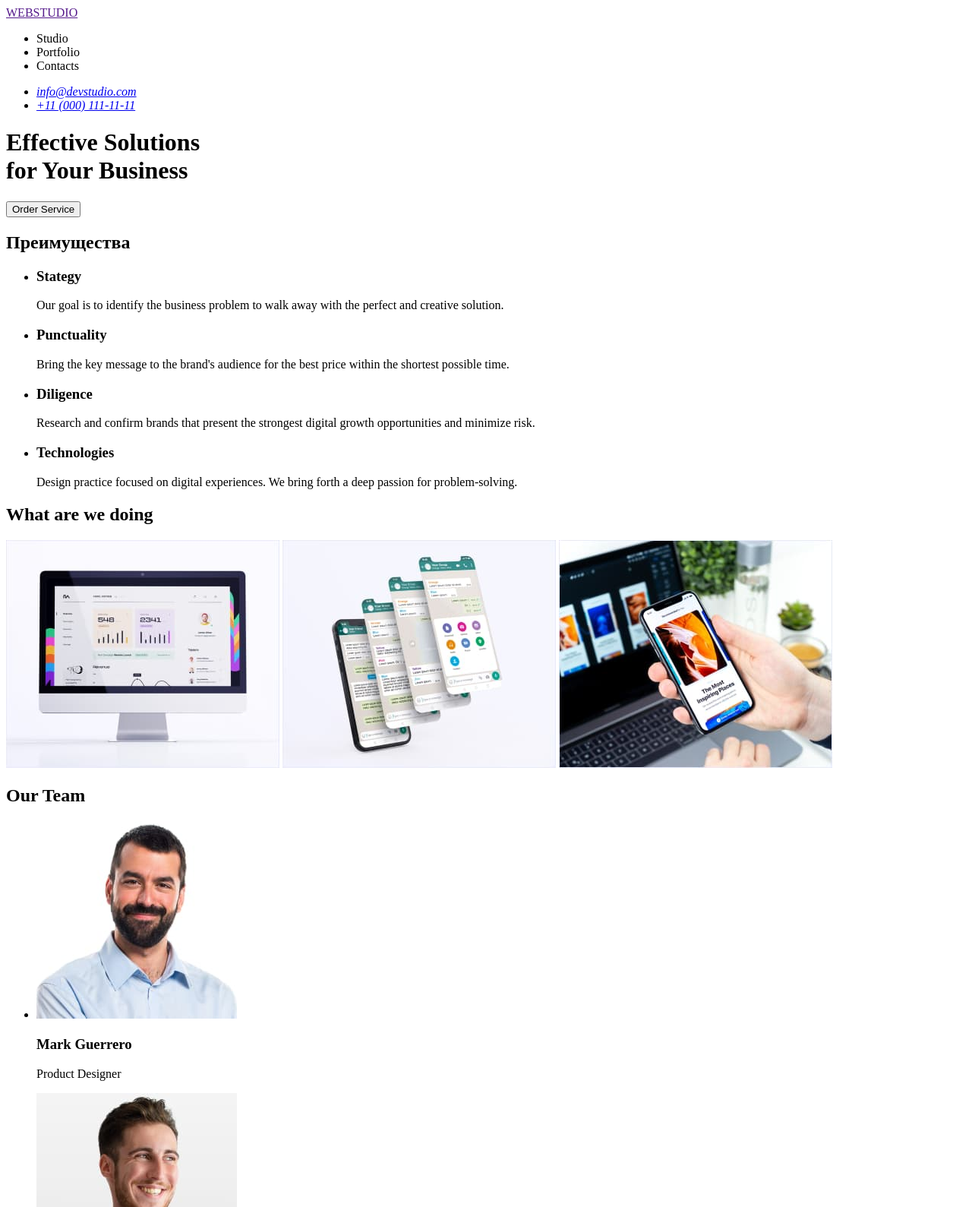
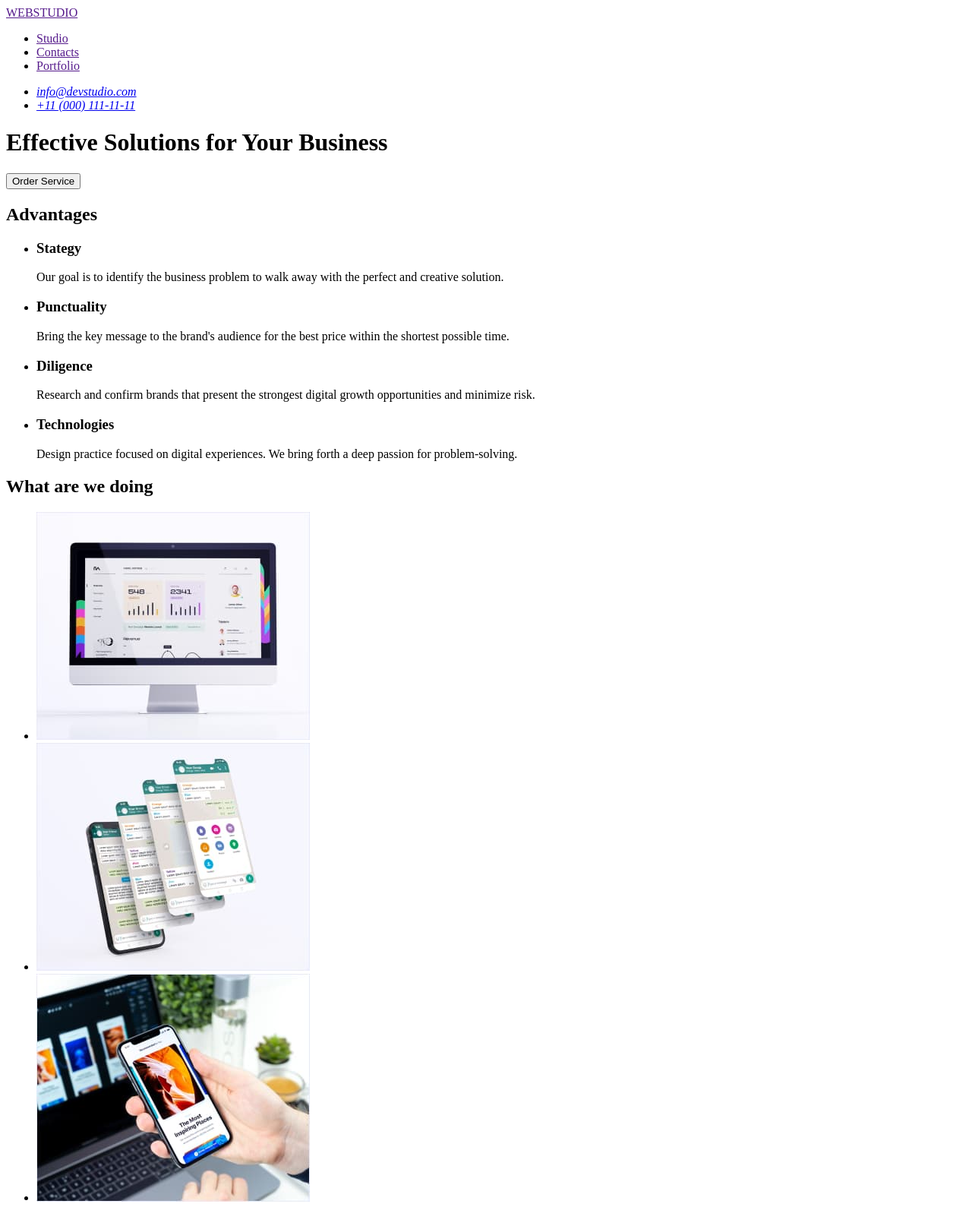
Before and after one commit to Laptyevalex/goit-markup-hw-01, a plain HTML site: page index.html in a window 1280 px wide. Shown: the top 1589 px of the page at 76% size. Drawn offline with Linux system fonts and the light colour scheme.

Commit message:
update index.html

```diff
--- a/index.html
+++ b/index.html
@@ -4,7 +4,7 @@
     <meta charset="UTF-8">
     <meta http-equiv="X-UA-Compatible" content="IE=edge">
     <meta name="viewport" content="width=device-width, initial-scale=1.0">
-    <title>maket </title>
+    <title> WEBSTUDIO </title>
 </head>
 
 <body>
@@ -13,9 +13,9 @@
         <nav>
             <a href="">WEBSTUDIO</a>
             <ul>
-                <li> Studio </li>
-                <li> Portfolio </li>
-                <li> Contacts </li>
+                <li><a href="">Studio</a></li>
+                <li><a href="">Contacts</a></li>
+                <li><a href="">Portfolio</a></li>
             </ul>
         </nav>
         <address>
@@ -27,11 +27,11 @@
     </header>
 <main>
     <header >
-        <h1> Effective Solutions <br> for Your Business</h1>
+        <h1> Effective Solutions for Your Business</h1>
         <button type="button">Order Service</button>
     </header>
     <section class ="One">
-        <h2>Преимущества</h2>
+        <h2>Advantages</h2>
         <ul>
         <li>
             <h3>Stategy</h3>
@@ -54,9 +54,11 @@
     </section>
     <section class="Two">
             <h2>What are we doing</h2>
-            <img src="./images/komp.jpg" alt="statistic monitor" width="360">
-            <img src="./images/phone1.jpg" alt="slides phone" width="360">
-            <img src="./images/phone2.jpg" alt="phone" width="360">
+            <ul>
+            <li><img src="./images/komp.jpg" alt="statistic monitor" width="360"></li>
+            <li><img src="./images/phone1.jpg" alt="slides phone" width="360"></li>
+            <li><img src="./images/phone2.jpg" alt="phone" width="360"></li>
+            </ul>
     </section>
     <section class="Third">
         <h2>Our Team</h2>
```
